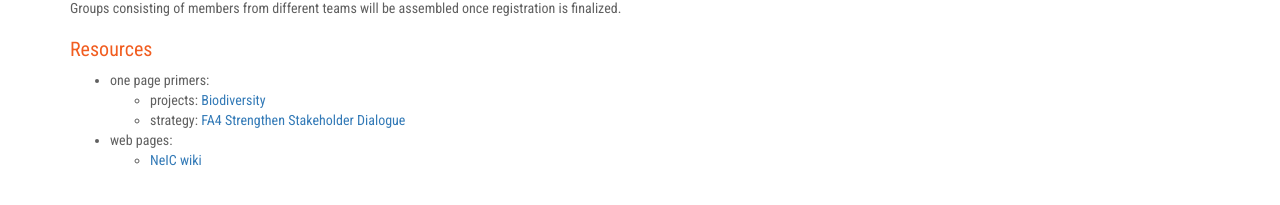
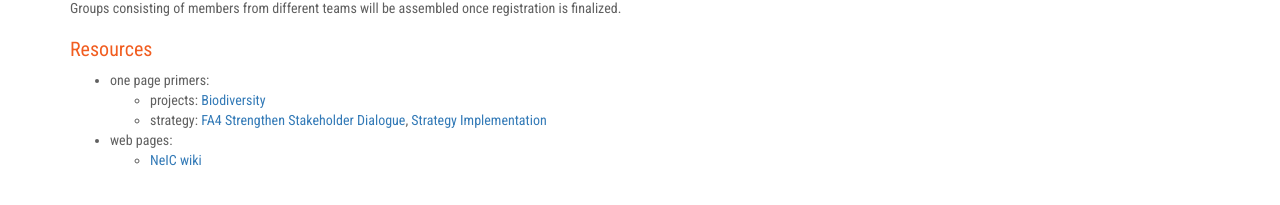
Before and after one commit to neicnordic/ahm17.neic.nordforsk.org, a Jekyll site: the page built from crossteam.md, in a window 1280 px wide and 900 px high, scrolled down 1120 px. Shown: the part 520-725 px from the top of the window. Built offline with Jekyll 4.4.1, drawn with Linux system fonts in a browser that asks for light colours; nearby versions of some CDN libraries; our own code applies the rules of GitHub Pages for plain Markdown files.

Commit message:
added primer for strategy implementation

```diff
--- a/crossteam.md
+++ b/crossteam.md
@@ -120,6 +120,6 @@ once registration is finalized.
 
 - one page primers:
   - projects: <a href="/media/one_page_primer_bdi.pdf">Biodiversity</a>
-  - strategy: <a href="/media/one_page_primer_FA4_NeICStakeholderEngagementManifesto.pdf">FA4 Strengthen Stakeholder Dialogue</a>
+  - strategy: <a href="/media/one_page_primer_FA4_NeICStakeholderEngagementManifesto.pdf">FA4 Strengthen Stakeholder Dialogue</a>, <a href="/media/one_page_primer_strategy_implementation.pdf">Strategy Implementation</a>
 - web pages:
   - <a href="https://wiki.neic.no/wiki/NeIC_Community_Wiki">NeIC wiki</a>
```
Also changed, not shown: 1 other file.
